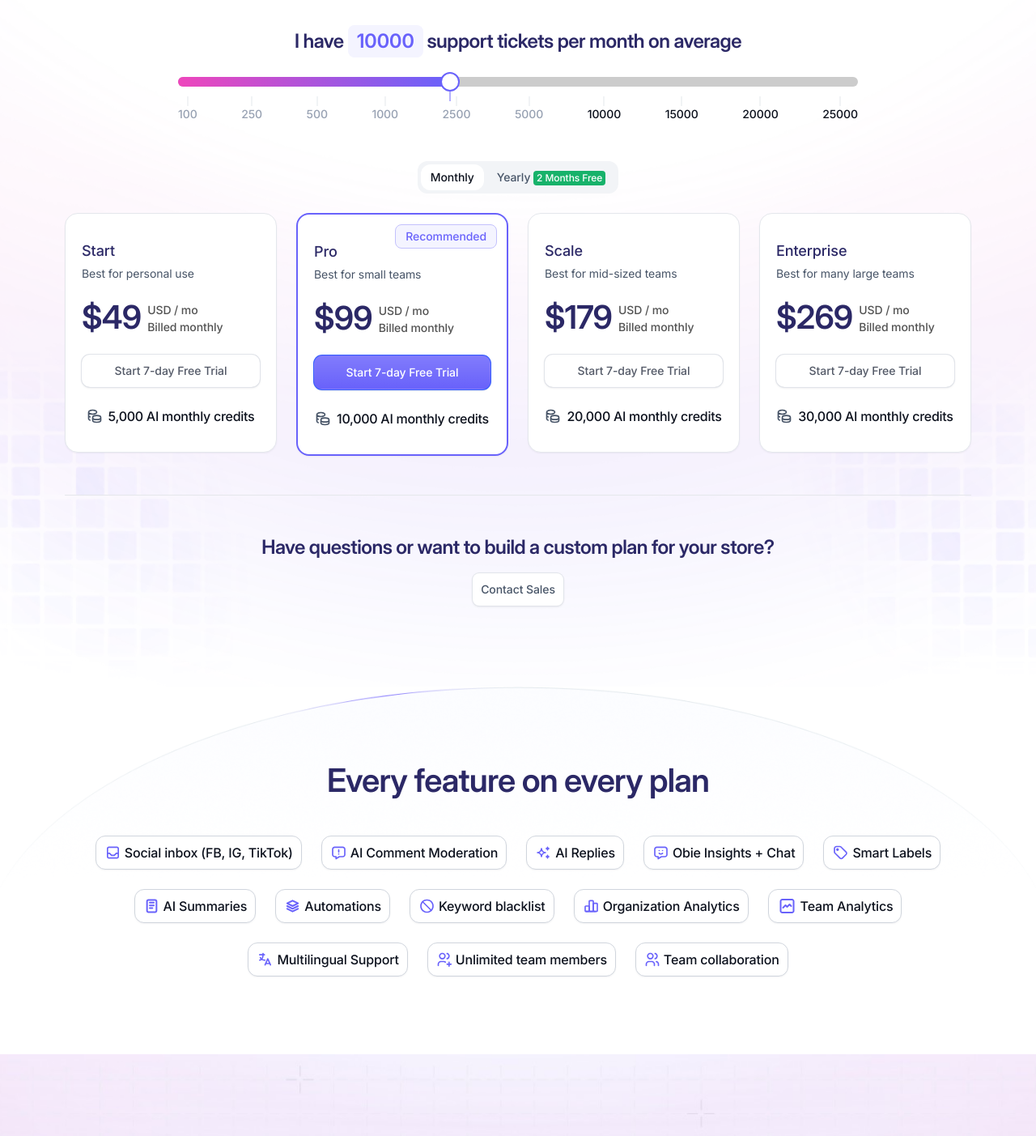
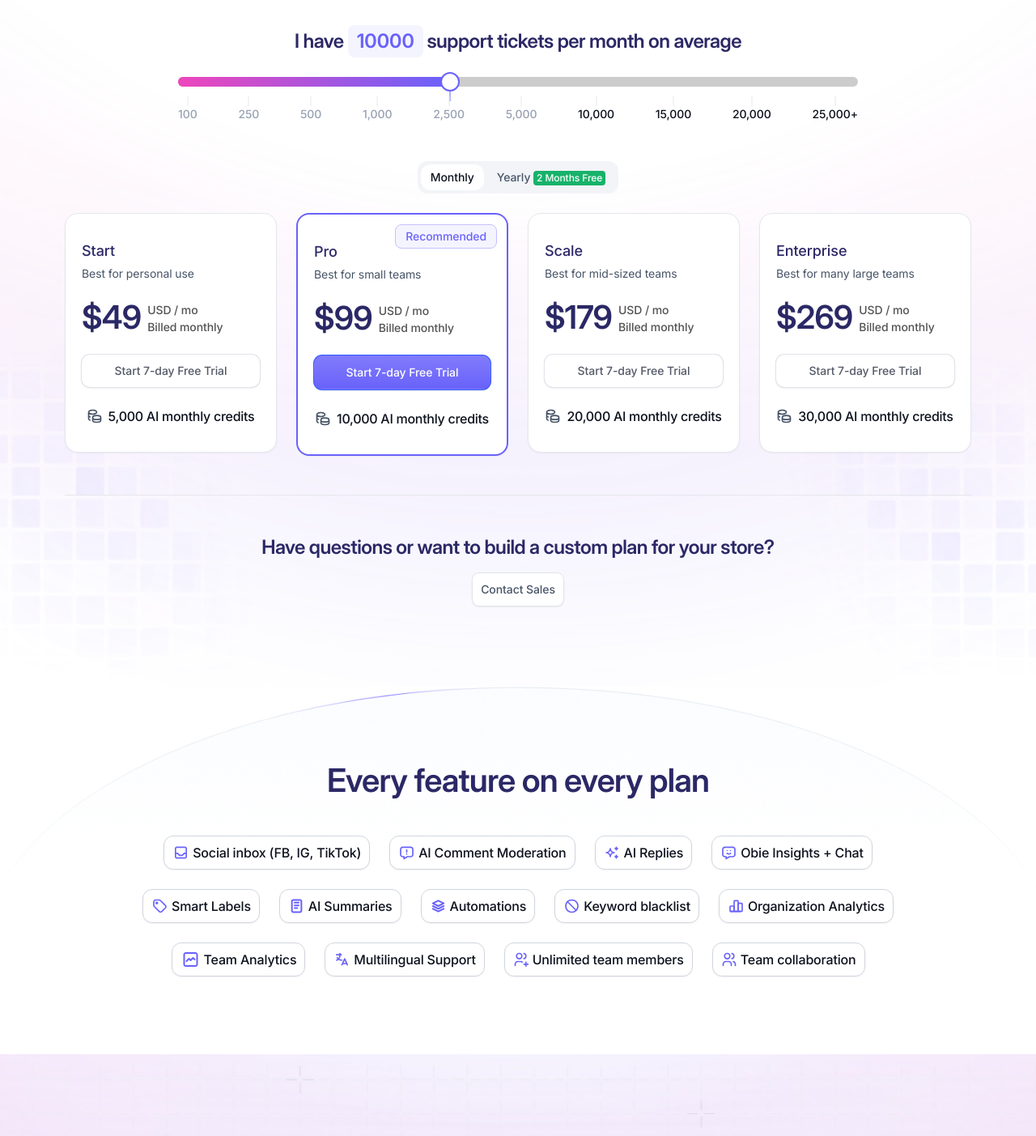
Before and after one commit to shahrukh263/brand, a Next.js app: page /pricing in a window 1280 px wide. Shown: the part 360-1763 px from the top of the page at 81% size. Built offline with nearby package versions, Linux system fonts and the light colour scheme.

Commit message:
design updated

```diff
--- a/components/BrandComp.tsx
+++ b/components/BrandComp.tsx
@@ -11,7 +11,7 @@ const BrandComp: NextComponentType = () => {
   return (
     <>
       <section className="pb-16">
-        <div className="innerDiv">
+        <div className="innerDiv xl:max-w-[1152px]">
           <h5 className="text-center text-[#475467] text-xs font-medium tracking-[0.04em] mb-10 uppercase">
             Trusted by hundreds of global brands
           </h5>
--- a/components/FaqComp.tsx
+++ b/components/FaqComp.tsx
@@ -17,7 +17,8 @@ const FaqComp: NextComponentType = () => {
               you're looking for.
             </p>
           </div>
-          <Accordion data-aos="fade-up" className="accordian-main mx-auto lg:w-8/12 xl:w-7/12 md:w-9/12 w-full">
+          <div className="lg:max-w-[768px] md:mx-auto md:w-9/12">
+          <Accordion data-aos="fade-up" className="accordian-main w-full">
             <AccordionItem initialEntered className={'border-b border-b-[#E4E7EC] mb-7 pb-7'}
              header={
               <div className="flex justify-between items-center cursor-pointer">
@@ -259,6 +260,7 @@ const FaqComp: NextComponentType = () => {
               </p>
             </AccordionItem>
           </Accordion>
+          </div>
 
         </div>
       </section>
--- a/components/FeaturePlan.tsx
+++ b/components/FeaturePlan.tsx
@@ -20,7 +20,7 @@ const FeaturePlan: NextComponentType = () => {
   return (
     <>
       <section className="lg:py-24 md:py-20 sm:py-16 py-12 bg-[url('../images/feature-bg.png')] md:bg-cover bg-contain">
-        <div className="innerDiv">
+        <div className="innerDiv xl:max-w-[1152px]">
           <h3 data-aos="fade-up" className="md:text-[40px] md:leading-[1] text-[32px] leading-[38px] font-[600] tracking-[-0.02em] text-[#2B2866] text-center md:mb-12 mb-8 inter-display">
             Every feature on every plan
           </h3>
--- a/components/PricingHero.js
+++ b/components/PricingHero.js
@@ -103,25 +103,25 @@ const PricingHero = () => {
                     500
                   </span>
                   <span className="flex-shrink-0 text-sm font-medium tracking-[-0.006em] text-[#98A2B3] relative after:bg-[#E4E7EC] after:w-[1px] after:h-[12px] after:absolute after:left-[50%] after:translate-x-[-50%] after:bottom-[20px]">
-                    1000
+                    1,000
                   </span>
                   <span className="flex-shrink-0 text-sm font-medium tracking-[-0.006em] text-[#98A2B3] relative after:bg-[#E4E7EC] after:w-[1px] after:h-[12px] after:absolute after:left-[50%] after:translate-x-[-50%] after:bottom-[20px]">
-                    2500
+                    2,500
                   </span>
                   <span className="flex-shrink-0 text-sm font-medium tracking-[-0.006em] text-[#98A2B3] relative after:bg-[#E4E7EC] after:w-[1px] after:h-[12px] after:absolute after:left-[50%] after:translate-x-[-50%] after:bottom-[20px]">
-                    5000
+                    5,000
                   </span>
                   <span className="flex-shrink-0 text-sm font-medium tracking-[-0.006em] text-[#0C111D] relative after:bg-[#E4E7EC] after:w-[1px] after:h-[12px] after:absolute after:left-[50%] after:translate-x-[-50%] after:bottom-[20px]">
-                    10000
+                    10,000
                   </span>
                   <span className="flex-shrink-0 text-sm font-medium tracking-[-0.006em] text-[#0C111D] relative after:bg-[#E4E7EC] after:w-[1px] after:h-[12px] after:absolute after:left-[50%] after:translate-x-[-50%] after:bottom-[20px]">
-                    15000
+                    15,000
                   </span>
                   <span className="flex-shrink-0 text-sm font-medium tracking-[-0.006em] text-[#0C111D] relative after:bg-[#E4E7EC] after:w-[1px] after:h-[12px] after:absolute after:left-[50%] after:translate-x-[-50%] after:bottom-[20px]">
-                    20000
+                    20,000
                   </span>
                   <span className="flex-shrink-0 text-sm font-medium tracking-[-0.006em] text-[#0C111D] relative after:bg-[#E4E7EC] after:w-[1px] after:h-[12px] after:absolute after:left-[50%] after:translate-x-[-50%] after:bottom-[20px]">
-                    25000
+                    25,000+
                   </span>
                 </div>
               </div>
@@ -174,7 +174,7 @@ const PricingHero = () => {
                     <div className="lg:px-3 sm:px-2 lg:w-1/4 md:w-1/2 sm:w-1/2 w-full">
                       <div
                         data-aos="fade-up"
-                        className="rounded-[16px] bg-white py-8 2xl:px-8 xl:px-5 px-4 border border-[#E4E7EC] shadow-[0px_1px_2px_0px_rgba(16,24,40,0.05)]"
+                        className="pricing-box rounded-[16px] bg-white py-8 xl:px-8 px-4 border border-[#E4E7EC] shadow-[0px_1px_2px_0px_rgba(16,24,40,0.05)]"
                       >
                         <div className="mb-6">
                           <h4 className="text-[rgba(43,40,102,1)] text-[18px] font-medium tracking-[-0.006em] mb-1 leading-[28px]">
@@ -212,7 +212,7 @@ const PricingHero = () => {
                       data-aos="fade-up"
                       className="lg:px-3 sm:px-2 lg:w-1/4 md:w-1/2 sm:w-1/2 w-full"
                     >
-                      <div className="relative rounded-[16px] bg-white py-8 2xl:px-8 xl:px-5 px-4 border-2 border-[#6962FB] shadow-[0px_1px_2px_0px_rgba(16,24,40,0.05)]">
+                      <div className="relative pricing-box rounded-[16px] bg-white py-8 xl:px-8 px-4 border-2 border-[#6962FB] shadow-[0px_1px_2px_0px_rgba(16,24,40,0.05)]">
                         <span className="absolute right-3 top-3 font-medium tracking-[-0.006em] text-sm text-[#6962FB] inline-block py-1 px-3 border border-[#C3C1FD] rounded-lg bg-[#F4F4FF]">
                           Recommended
                         </span>
@@ -252,7 +252,7 @@ const PricingHero = () => {
                       data-aos="fade-up"
                       className="lg:px-3 sm:px-2 lg:w-1/4 md:w-1/2 sm:w-1/2 w-full"
                     >
-                      <div className="rounded-[16px] bg-white py-8 2xl:px-8 xl:px-5 px-4 border border-[#E4E7EC] shadow-[0px_1px_2px_0px_rgba(16,24,40,0.05)]">
+                      <div className="pricing-box rounded-[16px] bg-white py-8 xl:px-8 px-4 border border-[#E4E7EC] shadow-[0px_1px_2px_0px_rgba(16,24,40,0.05)]">
                         <div className="mb-6">
                           <h4 className="text-[rgba(43,40,102,1)] text-[18px] font-medium tracking-[-0.006em] mb-1 leading-[28px]">
                             Scale
@@ -288,7 +288,7 @@ const PricingHero = () => {
                     <div className="lg:px-3 sm:px-2 lg:w-1/4 md:w-1/2 sm:w-1/2 w-full">
                       <div
                         data-aos="fade-up"
-                        className="rounded-[16px] bg-white py-8 2xl:px-8 xl:px-5 px-4 border border-[#E4E7EC] shadow-[0px_1px_2px_0px_rgba(16,24,40,0.05)]"
+                        className="pricing-box rounded-[16px] bg-white py-8 xl:px-8 px-4 border border-[#E4E7EC] shadow-[0px_1px_2px_0px_rgba(16,24,40,0.05)]"
                       >
                         <div className="mb-6">
                           <h4 className="text-[rgba(43,40,102,1)] text-[18px] font-medium tracking-[-0.006em] mb-1 leading-[28px]">
@@ -329,7 +329,7 @@ const PricingHero = () => {
                     <div className="lg:px-3 sm:px-2 lg:w-1/4 md:w-1/2 sm:w-1/2 w-full">
                       <div
                         data-aos="fade-up"
-                        className="rounded-[16px] bg-white py-8 2xl:px-8 xl:px-5 px-4 border border-[#E4E7EC] shadow-[0px_1px_2px_0px_rgba(16,24,40,0.05)]"
+                        className="pricing-box rounded-[16px] bg-white py-8 xl:px-8 px-4 border border-[#E4E7EC] shadow-[0px_1px_2px_0px_rgba(16,24,40,0.05)]"
                       >
                         <div className="mb-6">
                           <h4 className="text-[rgba(43,40,102,1)] text-[18px] font-medium tracking-[-0.006em] mb-1 leading-[28px]">
@@ -367,7 +367,7 @@ const PricingHero = () => {
                       data-aos="fade-up"
                       className="lg:px-3 sm:px-2 lg:w-1/4 md:w-1/2 sm:w-1/2 w-full"
                     >
-                      <div className="relative rounded-[16px] bg-white py-8 2xl:px-8 xl:px-5 px-4 border-2 border-[#6962FB] shadow-[0px_1px_2px_0px_rgba(16,24,40,0.05)]">
+                      <div className="relative pricing-box rounded-[16px] bg-white py-8 xl:px-8 px-4 border-2 border-[#6962FB] shadow-[0px_1px_2px_0px_rgba(16,24,40,0.05)]">
                         <span className="absolute right-3 top-3 font-medium tracking-[-0.006em] text-sm text-[#6962FB] inline-block py-1 px-3 border border-[#C3C1FD] rounded-lg bg-[#F4F4FF]">
                           Recommended
                         </span>
@@ -407,7 +407,7 @@ const PricingHero = () => {
                       data-aos="fade-up"
                       className="lg:px-3 sm:px-2 lg:w-1/4 md:w-1/2 sm:w-1/2 w-full"
                     >
-                      <div className="rounded-[16px] bg-white py-8 2xl:px-8 xl:px-5 px-4 border border-[#E4E7EC] shadow-[0px_1px_2px_0px_rgba(16,24,40,0.05)]">
+                      <div className="pricing-box rounded-[16px] bg-white py-8 xl:px-8 px-4 border border-[#E4E7EC] shadow-[0px_1px_2px_0px_rgba(16,24,40,0.05)]">
                         <div className="mb-6">
                           <h4 className="text-[rgba(43,40,102,1)] text-[18px] font-medium tracking-[-0.006em] mb-1 leading-[28px]">
                             Scale
@@ -443,7 +443,7 @@ const PricingHero = () => {
                     <div className="lg:px-3 sm:px-2 lg:w-1/4 md:w-1/2 sm:w-1/2 w-full">
                       <div
                         data-aos="fade-up"
-                        className="rounded-[16px] bg-white py-8 2xl:px-8 xl:px-5 px-4 border border-[#E4E7EC] shadow-[0px_1px_2px_0px_rgba(16,24,40,0.05)]"
+                        className="pricing-box rounded-[16px] bg-white py-8 xl:px-8 px-4 border border-[#E4E7EC] shadow-[0px_1px_2px_0px_rgba(16,24,40,0.05)]"
                       >
                         <div className="mb-6">
                           <h4 className="text-[rgba(43,40,102,1)] text-[18px] font-medium tracking-[-0.006em] mb-1 leading-[28px]">
--- a/styles/globals.scss
+++ b/styles/globals.scss
@@ -407,7 +407,11 @@ footer {
 }
 
 .theme-btn {
-  background: linear-gradient(180deg, rgba(255, 255, 255, 0.16) 0%, rgba(255, 255, 255, 0) 100%);
+  background: linear-gradient(
+    180deg,
+    rgba(255, 255, 255, 0.16) 0%,
+    rgba(255, 255, 255, 0) 100%
+  );
   box-shadow: 0px 0px 0px 1px #335cff, 0px 1px 2px 0px rgba(14, 18, 27, 0.24);
   border: 1px solid;
   border-image-source: linear-gradient(
@@ -417,7 +421,7 @@ footer {
   );
   border-image-slice: 1;
   position: relative;
-  background-color: #6962FB;
+  background-color: #6962fb;
   // overflow: hidden;
 
   // &::after {
@@ -607,8 +611,14 @@ footer {
       display: block !important;
     }
   }
-  .trial-mobile-btn{
+  .trial-mobile-btn {
     padding-left: 8px;
     padding-right: 8px;
   }
 }
+@media (max-width: 1320px) and (min-width: 1280px) {
+  .pricing-box {
+    padding-left: 20px !important;
+    padding-right: 20px !important;
+  }
+}
```
Also changed, not shown: components/TrialComp.tsx (+8 -6 lines).
